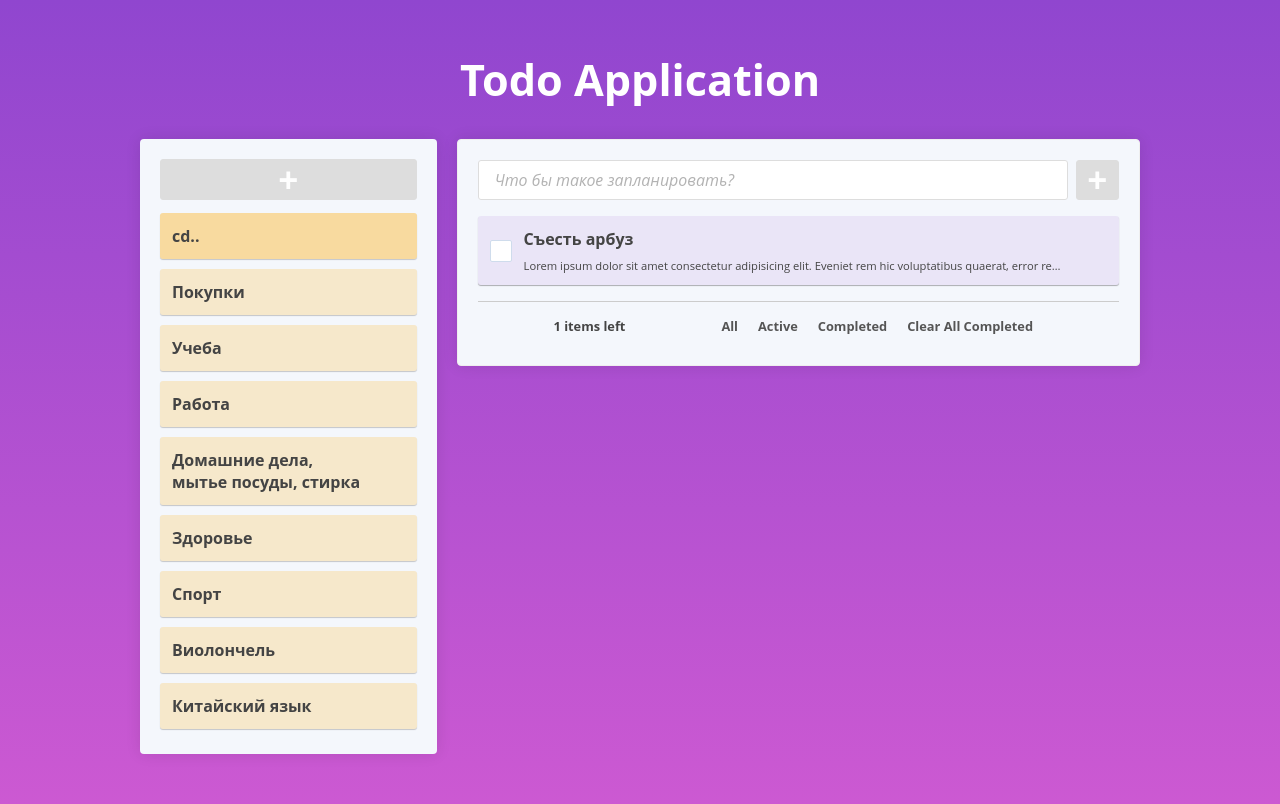
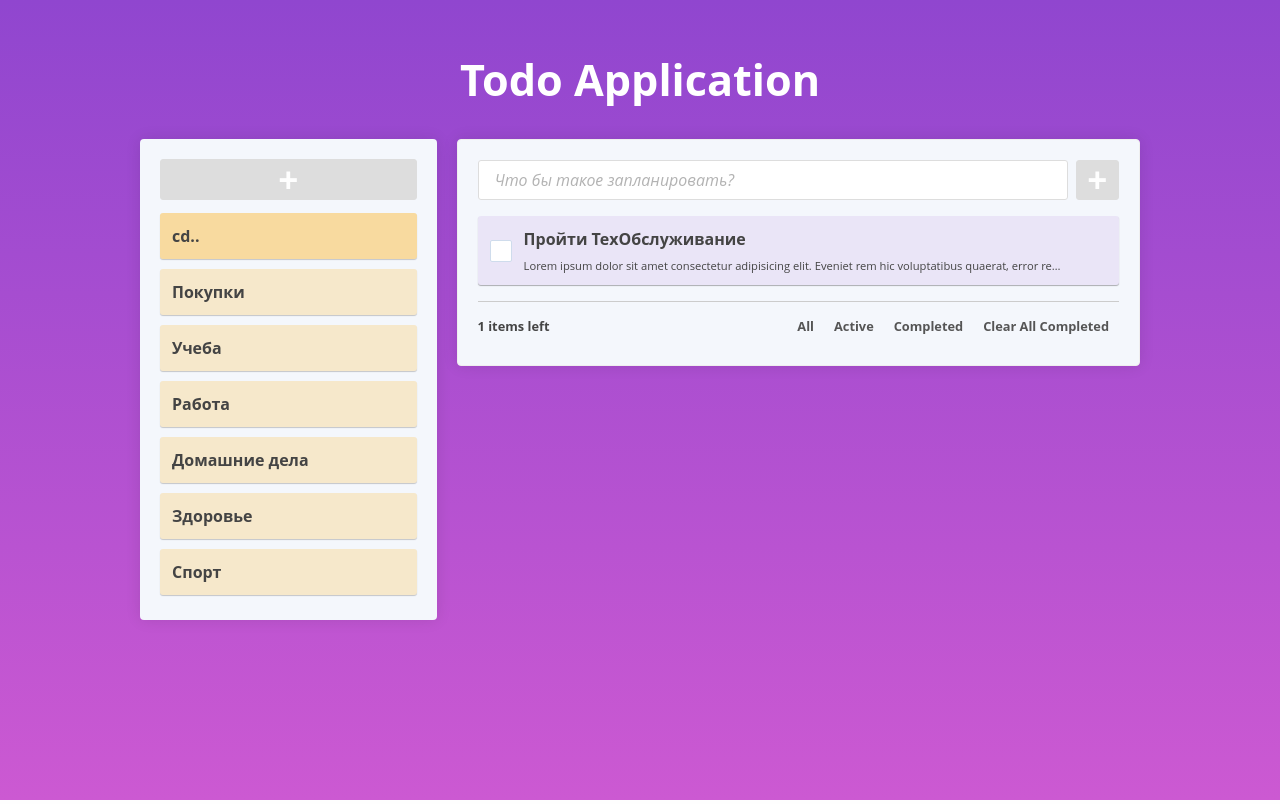
Before and after one commit to DmitriBelski/todo-app, a Vue app: page / in a window 1280 px wide. Built offline with nearby package versions, Linux system fonts and the light colour scheme.

Commit message:
fixed minor bugs

```diff
--- a/src/App.vue
+++ b/src/App.vue
@@ -49,29 +49,28 @@ export default {
           title: 'Помыть кота',
           description: 'Lorem ipsum dolor sit amet consectetur adipisicing elit. Eveniet rem hic voluptatibus quaerat, error reprehenderit est at possimus! Perferendis eveniet enim porro fuga sed veritatis, quos voluptatum nihil voluptates dolores dicta nemo laboriosam? Eveniet, repellat quis? Ipsa veniam optio, eum error, rerum iste nostrum officiis, blanditiis explicabo eos eveniet fugit?',
           completed: true,
-          folder: 'Покупки'
+          folder: 'Домашние дела'
         },
         {
           id: 2,
           title: 'Вытряхнуть коврик из большой комнаты, под журнальным столиком',
           description: 'Lorem ipsum dolor sit amet consectetur adipisicing elit. Eveniet rem hic voluptatibus quaerat, error reprehenderit est at possimus! Perferendis eveniet enim porro fuga sed veritatis, quos voluptatum nihil voluptates dolores dicta nemo laboriosam? Eveniet, repellat quis? Ipsa veniam optio, eum error, rerum iste nostrum officiis, blanditiis explicabo eos eveniet fugit?',
           completed: false,
-          folder: 'Учеба'
+          folder: 'Домашние дела'
         } ,
         {
           id: 3,
           title: 'Прогуляться в парке',
           description: 'Lorem ipsum dolor sit amet consectetur adipisicing elit. Eveniet rem hic voluptatibus quaerat, error reprehenderit est at possimus! Perferendis eveniet enim porro fuga sed veritatis, quos voluptatum nihil voluptates dolores dicta nemo laboriosam? Eveniet, repellat quis? Ipsa veniam optio, eum error, rerum iste nostrum officiis, blanditiis explicabo eos eveniet fugit?',
           completed: false,
-          folder: 'Учеба'
+          folder: 'Здоровье'
         },
         {
           id: 4,
-          title: 'Съесть арбуз',
+          title: 'Пройти ТехОбслуживание',
           description: 'Lorem ipsum dolor sit amet consectetur adipisicing elit. Eveniet rem hic voluptatibus quaerat, error reprehenderit est at possimus! Perferendis eveniet enim porro fuga sed veritatis, quos voluptatum nihil voluptates dolores dicta nemo laboriosam? Eveniet, repellat quis? Ipsa veniam optio, eum error, rerum iste nostrum officiis, blanditiis explicabo eos eveniet fugit?',
           completed: false,
-          folder: '',
-          idToRemove: null
+          folder: ''
         },
         {
           id: 5,
@@ -79,23 +78,20 @@ export default {
           description: 'Vue.js — JavaScript-фреймворк с открытым исходным кодом для создания пользовательских интерфейсов[6]. Легко интегрируется в проекты с использованием других JavaScript-библиотек. Может функционировать как веб-фреймворк для разработки одностраничных приложений в реактивном стиле.',
           completed: false,
           folder: 'Учеба',
-          idToRemove: null
         },
         {
           id: 6,
           title: 'Написать первое ToDo приложение на Angular',
           description: 'AngularJS — JavaScript-фреймворк с открытым исходным кодом. Предназначен для разработки одностраничных приложений[5]. Его цель — расширение браузерных приложений на основе MVC-шаблона, а также упрощение тестирования и разработки. Фреймворк работает с HTML, содержащим дополнительные пользовательские атрибуты, которые описываются директивами, и связывает ввод или вывод области страницы с моделью, представляющей собой обычные переменные JavaScript. Значения этих переменных задаются вручную или извлекаются из статических или динамических JSON-данных.',
           completed: false,
-          folder: 'Учеба',
-          idToRemove: null
+          folder: 'Учеба'
         },
         {
           id: 7,
           title: 'Прочитать книгу React с нуля до героя',
           description: 'React (иногда React.js или ReactJS) — JavaScript-библиотека[5] с открытым исходным кодом для разработки пользовательских интерфейсов. React разрабатывается и поддерживается Facebook, Instagram и сообществом отдельных разработчиков и корпораций[6][7][8]. React может использоваться для разработки одностраничных и мобильных приложений. Его цель — предоставить высокую скорость, простоту и масштабируемость. В качестве библиотеки для разработки пользовательских интерфейсов React часто используется с другими библиотеками, такими как MobX, Redux и GraphQL .',
           completed: false,
-          folder: 'Учеба',
-          idToRemove: null
+          folder: 'Учеба'
         }
       ],
       filteredtodos: [],
@@ -103,7 +99,8 @@ export default {
       search: '',
       selectedFolder: '',
       idsOfSelected: [],
-      isInfoPopupVisible: false
+      isInfoPopupVisible: false,
+      idToRemove: null
     }
   },
   computed: {
--- a/src/components/AddTodo.vue
+++ b/src/components/AddTodo.vue
@@ -55,6 +55,7 @@ input {
 
 .input-todo {
   margin-right: 8px;
+  min-width: 150px;
   border: 1px solid #ddd;
   flex: 1;
   transition: all ease-in 0.25s;
--- a/src/components/TodoFolder.vue
+++ b/src/components/TodoFolder.vue
@@ -38,11 +38,9 @@ export default {
         { title: 'Покупки', selected: false, editing: false },
         { title: 'Учеба', selected: false, editing: false },
         { title: 'Работа', selected: false, editing: false },
-        { title: 'Домашние дела, мытье посуды, стирка', selected: false, editing: false },
+        { title: 'Домашние дела', selected: false, editing: false },
         { title: 'Здоровье', selected: false, editing: false },
-        { title: 'Спорт', selected: false, editing: false },
-        { title: 'Виолончель', selected: false, editing: false },
-        { title: 'Китайский язык', selected: false, editing: false }
+        { title: 'Спорт', selected: false, editing: false }
       ],
       isInfoPopupVisible: false,
       indexToSubmit: null
--- a/src/components/TodoItem.vue
+++ b/src/components/TodoItem.vue
@@ -1,16 +1,15 @@
 <template>
   <div>
 
-    <li :class="{selected: this.selected}" @click="toggleSelected">
+    <li :class="{selected: this.selected}" @click="hanldeClick">
       <input class="todo-checkbox" :id="index" type="checkbox" v-model="todo.completed">
       <label :for="index"></label>
 
       <span v-if="!editing" class="todo-text" :class="{edit: editing}">
         <p class="title" @dblclick="editingTitle = true" :class="{checked: todo.completed}">{{todo.title}}</p>
-        <p class="description"
+        <p class="description" ref="description"
           :class="{open: descriptionOpen, checked: todo.completed}"
           @dblclick="editingDescription = true"
-          @click="descriptionOpen = !descriptionOpen"
         >
           {{todo.description}}
         </p>
@@ -23,9 +22,8 @@
           @blur="doneEditTitle"
           @keyup.enter="doneEditTitle"
           @keyup.esc="cancelEditTitle">
-        <p class="description"
+        <p class="description" ref="description"
           :class="{open: descriptionOpen, checked: todo.completed}"
-          @click="descriptionOpen = !descriptionOpen"
         >
           {{todo.description}}
         </p>
@@ -97,6 +95,16 @@ export default {
     toggleSelected() {
       this.selected = !this.selected
       this.$emit('selection-toggled', this.todo.id, this.selected)
+    },
+    clickDescription() {
+      this.descriptionOpen = !this.descriptionOpen
+    },
+    hanldeClick(e) {
+      if (e.target === this.$refs['description']) {
+        this.clickDescription()
+      } else {
+        this.toggleSelected()
+      }
     },
     clearSelected() {
       this.selected = false
--- a/src/components/TodoList.vue
+++ b/src/components/TodoList.vue
@@ -91,7 +91,7 @@ ul {
   display: flex;
   font-size: 0.8em;
   align-items: center;
-  justify-content: space-evenly;
+  justify-content: space-between;
   padding-top: 5px;
   border-top: 1px solid #ccc;
 }
@@ -99,6 +99,9 @@ ul {
 .items_left {
   font-weight: bold;
   white-space: nowrap;
+  align-self: flex-end;
+  padding: 10px;
+  padding-left: 0;
 }
 
 .control-buttons {
```
